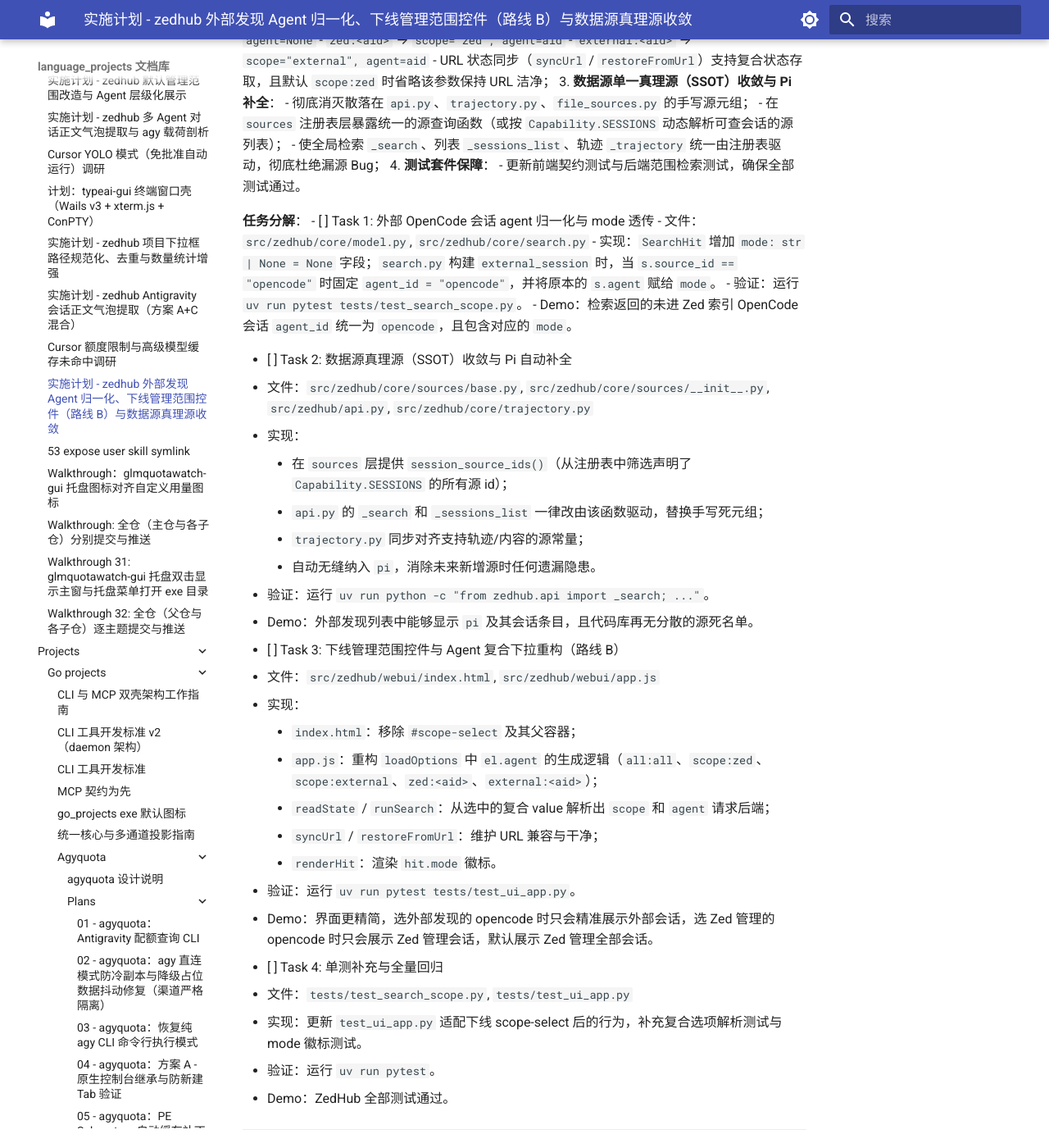
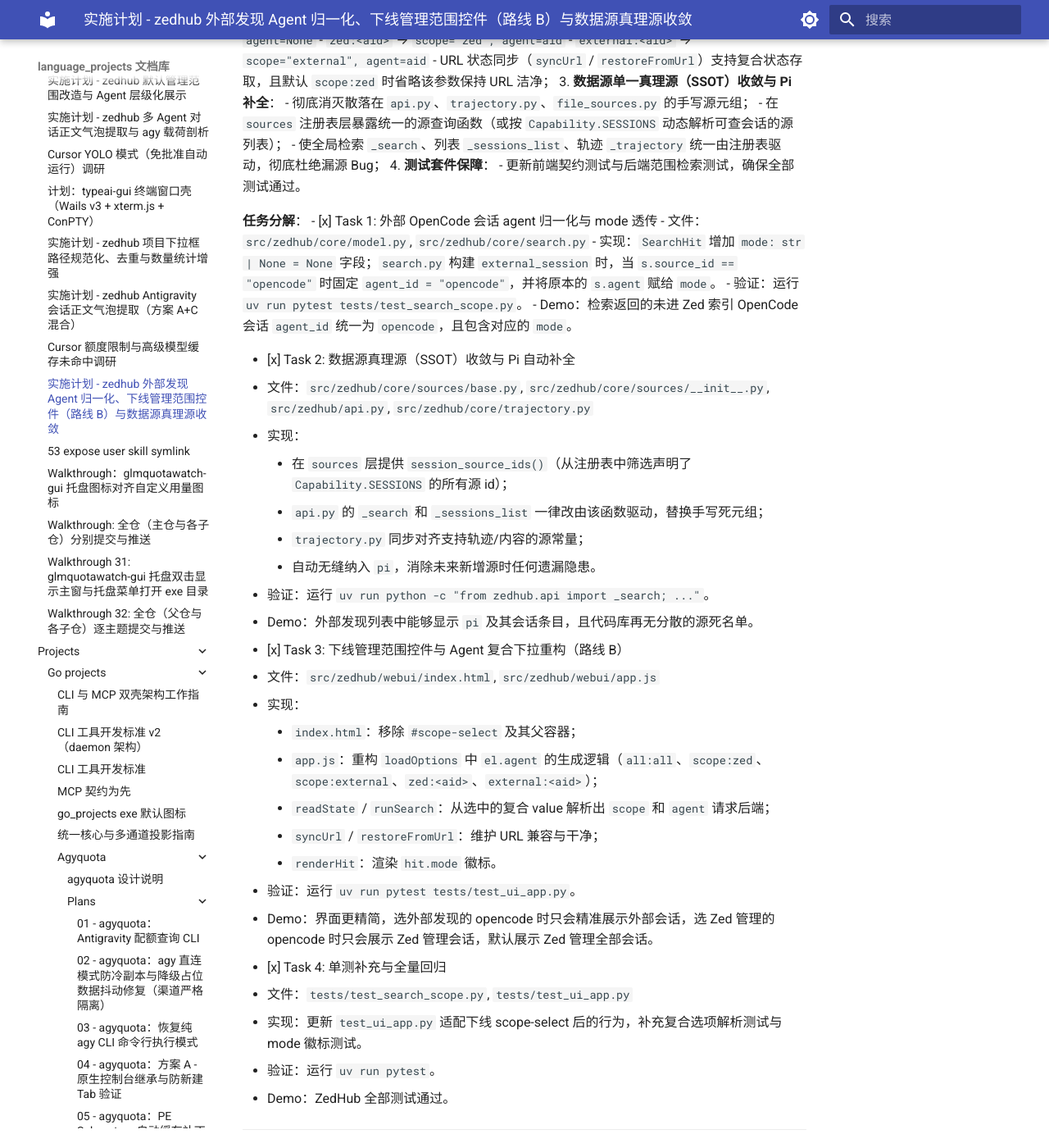
Before and after one commit to shihao-hub/td-language_projects, an MkDocs documentation site: the page built from docs/plans/52-zedhub-external-agent-normalization-and-pi-source.md, in a window 1280 px wide and 1400 px high, scrolled down 790 px. Shown: the whole window at 82% size. Built offline with MkDocs 1.6.1 and Material for MkDocs 9.7.7, drawn with Linux system fonts in a browser that asks for light colours; a script that is not in the unit is left out.

```diff
--- a/docs/plans/52-zedhub-external-agent-normalization-and-pi-source.md
+++ b/docs/plans/52-zedhub-external-agent-normalization-and-pi-source.md
@@ -43,13 +43,13 @@
    - 更新前端契约测试与后端范围检索测试，确保全部测试通过。
 
 **任务分解**：
-- [ ] Task 1: 外部 OpenCode 会话 agent 归一化与 mode 透传
+- [x] Task 1: 外部 OpenCode 会话 agent 归一化与 mode 透传
   - 文件：`src/zedhub/core/model.py`, `src/zedhub/core/search.py`
   - 实现：`SearchHit` 增加 `mode: str | None = None` 字段；`search.py` 构建 `external_session` 时，当 `s.source_id == "opencode"` 时固定 `agent_id = "opencode"`，并将原本的 `s.agent` 赋给 `mode`。
   - 验证：运行 `uv run pytest tests/test_search_scope.py`。
   - Demo：检索返回的未进 Zed 索引 OpenCode 会话 `agent_id` 统一为 `opencode`，且包含对应的 `mode`。
 
-- [ ] Task 2: 数据源真理源（SSOT）收敛与 Pi 自动补全
+- [x] Task 2: 数据源真理源（SSOT）收敛与 Pi 自动补全
   - 文件：`src/zedhub/core/sources/base.py`, `src/zedhub/core/sources/__init__.py`, `src/zedhub/api.py`, `src/zedhub/core/trajectory.py`
   - 实现：
     - 在 `sources` 层提供 `session_source_ids()`（从注册表中筛选声明了 `Capability.SESSIONS` 的所有源 id）；
@@ -59,7 +59,7 @@
   - 验证：运行 `uv run python -c "from zedhub.api import _search; ..."`。
   - Demo：外部发现列表中能够显示 `pi` 及其会话条目，且代码库再无分散的源死名单。
 
-- [ ] Task 3: 下线管理范围控件与 Agent 复合下拉重构（路线 B）
+- [x] Task 3: 下线管理范围控件与 Agent 复合下拉重构（路线 B）
   - 文件：`src/zedhub/webui/index.html`, `src/zedhub/webui/app.js`
   - 实现：
     - `index.html`：移除 `#scope-select` 及其父容器；
@@ -70,7 +70,7 @@
   - 验证：运行 `uv run pytest tests/test_ui_app.py`。
   - Demo：界面更精简，选外部发现的 opencode 时只会精准展示外部会话，选 Zed 管理的 opencode 时只会展示 Zed 管理会话，默认展示 Zed 管理全部会话。
 
-- [ ] Task 4: 单测补充与全量回归
+- [x] Task 4: 单测补充与全量回归
   - 文件：`tests/test_search_scope.py`, `tests/test_ui_app.py`
   - 实现：更新 `test_ui_app.py` 适配下线 scope-select 后的行为，补充复合选项解析测试与 mode 徽标测试。
   - 验证：运行 `uv run pytest`。
```
Also changed, not shown: other parts of docs/plans/52-zedhub-external-agent-normalization-and-pi-source.md (+1 -1 lines).
